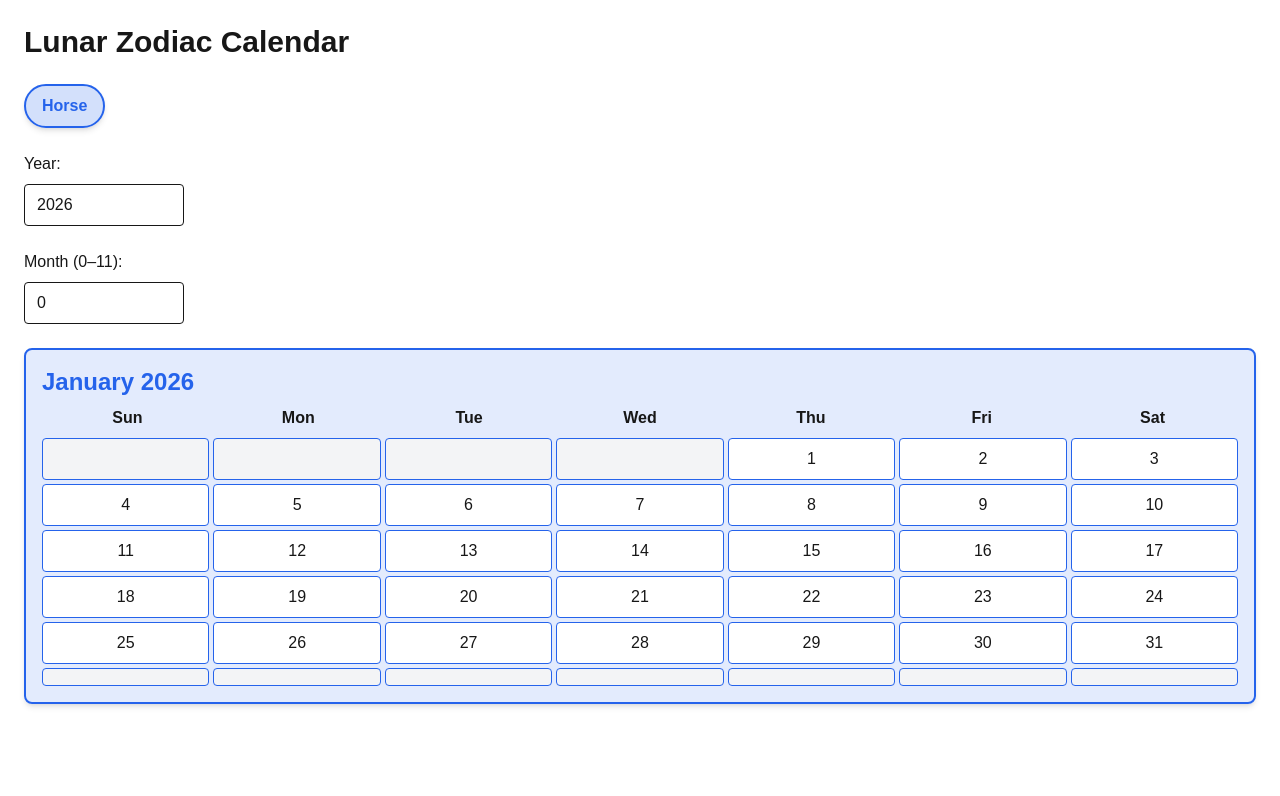
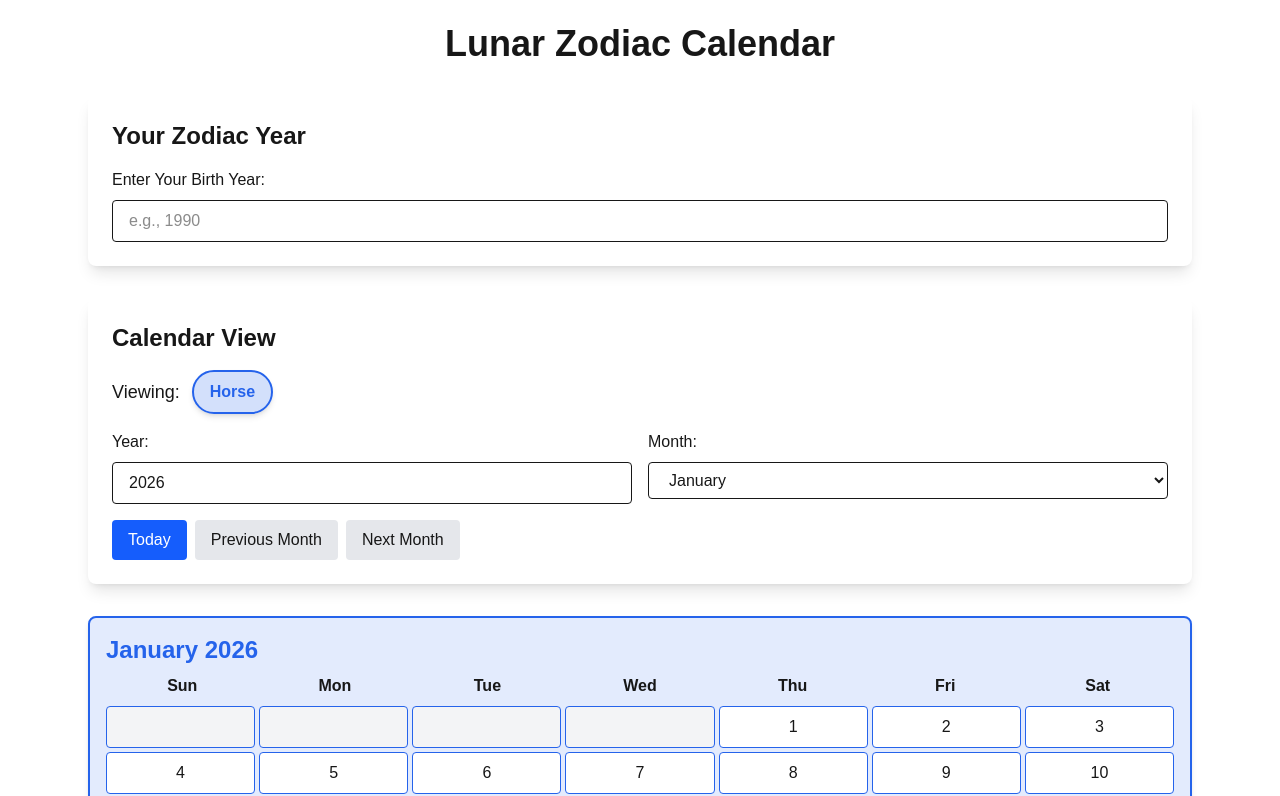
Before and after one commit to tatsuyax25/lunar-zodiac-calendar, a Next.js app: page / in a window 1280 px wide. Shown: the top 796 px of the page. Built offline with nearby package versions, Linux system fonts and the light colour scheme.

Commit message:
Update code

```diff
--- a/src/app/page.tsx
+++ b/src/app/page.tsx
@@ -1,73 +1,179 @@
 "use client";
 
-// We import useState so the page can react to user input.
-// This makes the page interactive (client component).
 import { useState } from "react";
-
-// Import the ZodiacBadge component
 import ZodiacBadge from "@/components/ZodiacBadge";
-
-// Import the CalendarGrid component you created.
-// This component renders the 6×7 month layout.
 import CalendarGrid from "@/components/CalendarGrid";
+import { getZodiacForYear } from "@/zodiac/zodiac";
 
 export default function HomePage() {
-  // Get today's date so the calendar starts on the current month/year.
   const today = new Date();
+  const [year, setYear] = useState(today.getFullYear());
+  const [month, setMonth] = useState(today.getMonth());
+  const [birthYear, setBirthYear] = useState<number | null>(null);
 
-  // Store the selected year in React state.
-  // Default: current year.
-  const [year, setYear] = useState(today.getFullYear());
+  const months = [
+    "January", "February", "March", "April", "May", "June",
+    "July", "August", "September", "October", "November", "December"
+  ];
 
-  // Store the selected month in React state.
-  // JS months are 0–11, so January = 0, December = 11.
-  const [month, setMonth] = useState(today.getMonth());
+  // Calculate zodiac years for birth year
+  const getZodiacYears = () => {
+    if (!birthYear) return { past: [], future: [] };
+
+    const birthZodiac = getZodiacForYear(birthYear);
+    const currentYear = today.getFullYear();
+    const past: number[] = [];
+    const future: number[] = [];
+
+    // Find past zodiac years (up to 5 occurrences before current year)
+    for (let y = birthYear; y < currentYear; y += 12) {
+      if (y !== birthYear) past.push(y);
+    }
+
+    // Find future zodiac years (next 5 occurrences)
+    for (let i = 1; i <= 5; i++) {
+      const nextYear = currentYear + (12 - ((currentYear - birthYear) % 12)) + ((i - 1) * 12);
+      if (getZodiacForYear(nextYear) === birthZodiac) {
+        future.push(nextYear);
+      }
+    }
+
+    return { past: past.slice(-3), future: future.slice(0, 5), zodiac: birthZodiac };
+  };
+
+  const zodiacYears = getZodiacYears();
 
   return (
-    <main className="p-6 space-y-6">
-      {/* Page title */}
-      <h1 className="text-3xl font-bold">Lunar Zodiac Calendar</h1>
+    <main className="p-6 max-w-6xl mx-auto space-y-8">
+      <h1 className="text-4xl font-bold text-center">Lunar Zodiac Calendar</h1>
 
-      {/* Zodiac badge for the selected year */}
+      {/* Birth Year Section */}
+      <div className="bg-white p-6 rounded-lg shadow-lg space-y-4">
+        <h2 className="text-2xl font-semibold">Your Zodiac Year</h2>
+        <div className="flex gap-4 items-end">
+          <div className="flex-1">
+            <label htmlFor="birth-year" className="block font-medium mb-2">Enter Your Birth Year:</label>
+            <input
+              id="birth-year"
+              type="number"
+              placeholder="e.g., 1990"
+              onChange={(e) => setBirthYear(e.target.value ? Number(e.target.value) : null)}
+              className="border rounded px-4 py-2 w-full"
+            />
+          </div>
+        </div>
+
+        {birthYear && zodiacYears.zodiac && (
+          <div className="space-y-4 mt-6">
+            <div className="flex items-center gap-3">
+              <span className="text-lg">Your Zodiac:</span>
+              <ZodiacBadge year={birthYear} />
+            </div>
+
+            <div className="grid md:grid-cols-2 gap-6">
+              <div>
+                <h3 className="font-semibold text-lg mb-2">Past Zodiac Years:</h3>
+                <div className="space-y-2">
+                  {zodiacYears.past.length > 0 ? (
+                    zodiacYears.past.map((y) => (
+                      <div key={y} className="flex items-center gap-2">
+                        <span className="text-gray-600">{y}</span>
+                        <button
+                          onClick={() => setYear(y)}
+                          className="text-sm text-blue-600 hover:underline"
+                        >
+                          View Calendar
+                        </button>
+                      </div>
+                    ))
+                  ) : (
+                    <p className="text-gray-500">No past years yet</p>
+                  )}
+                </div>
+              </div>
+
+              <div>
+                <h3 className="font-semibold text-lg mb-2">Future Zodiac Years:</h3>
+                <div className="space-y-2">
+                  {zodiacYears.future.map((y) => (
+                    <div key={y} className="flex items-center gap-2">
+                      <span className="text-gray-600">{y}</span>
+                      <button
+                        onClick={() => setYear(y)}
+                        className="text-sm text-blue-600 hover:underline"
+                      >
+                        View Calendar
+                      </button>
+                    </div>
+                  ))}
+                </div>
+              </div>
+            </div>
+          </div>
+        )}
+      </div>
+
+      {/* Calendar Controls */}
+      <div className="bg-white p-6 rounded-lg shadow-lg space-y-4">
+        <h2 className="text-2xl font-semibold">Calendar View</h2>
+        <div className="flex items-center gap-3">
+          <span className="text-lg">Viewing:</span>
           <ZodiacBadge year={year} />
+        </div>
 
-      {/* YEAR INPUT SECTION */}
-      <div className="space-y-2">
-        <label htmlFor="year-input" className="block font-medium">Year:</label>
-
-        {/* Input for selecting the year.
-            - type="number" ensures numeric input
-            - onChange updates the state so the UI re-renders */}
+        <div className="grid md:grid-cols-2 gap-4">
+          <div>
+            <label htmlFor="year-input" className="block font-medium mb-2">Year:</label>
             <input
               id="year-input"
               type="number"
               value={year}
               onChange={(e) => setYear(Number(e.target.value))}
-          className="border rounded px-3 py-2 w-40"
+              className="border rounded px-4 py-2 w-full"
             />
           </div>
 
-      {/* MONTH INPUT SECTION */}
-      <div className="space-y-2">
-        <label htmlFor="month-input" className="block font-medium">Month (0–11):</label>
-
-        {/* Input for selecting the month.
-            - min/max restrict input to valid JS month range
-            - month is stored as a number in state */}
-        <input
-          id="month-input"
-          type="number"
-          min={0}
-          max={11}
+          <div>
+            <label htmlFor="month-select" className="block font-medium mb-2">Month:</label>
+            <select
+              id="month-select"
               value={month}
               onChange={(e) => setMonth(Number(e.target.value))}
-          className="border rounded px-3 py-2 w-40"
-        />
+              className="border rounded px-4 py-2 w-full"
+            >
+              {months.map((m, i) => (
+                <option key={i} value={i}>{m}</option>
+              ))}
+            </select>
+          </div>
         </div>
 
-      {/* CALENDAR GRID RENDERING */}
-      {/* We pass the selected year and month into the CalendarGrid component.
-          The component uses your calendar engine to generate the month layout. */}
+        <div className="flex gap-2">
+          <button
+            onClick={() => {
+              setYear(today.getFullYear());
+              setMonth(today.getMonth());
+            }}
+            className="px-4 py-2 bg-blue-600 text-white rounded hover:bg-blue-700"
+          >
+            Today
+          </button>
+          <button
+            onClick={() => setMonth((month - 1 + 12) % 12)}
+            className="px-4 py-2 bg-gray-200 rounded hover:bg-gray-300"
+          >
+            Previous Month
+          </button>
+          <button
+            onClick={() => setMonth((month + 1) % 12)}
+            className="px-4 py-2 bg-gray-200 rounded hover:bg-gray-300"
+          >
+            Next Month
+          </button>
+        </div>
+      </div>
+
+      {/* Calendar Grid */}
       <CalendarGrid year={year} month={month} />
     </main>
   );
```
Lines whose indentation alone changed are shown as unchanged.
